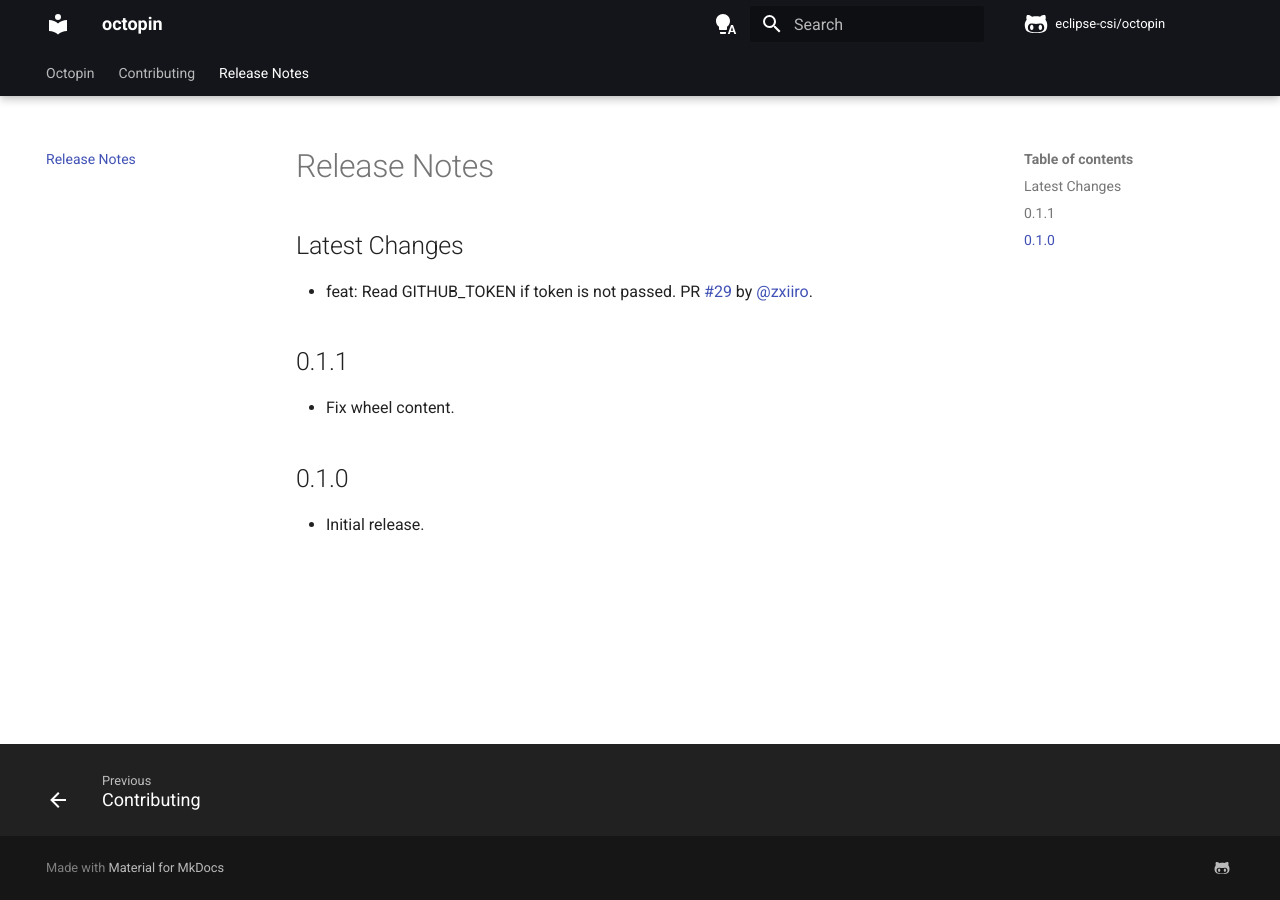
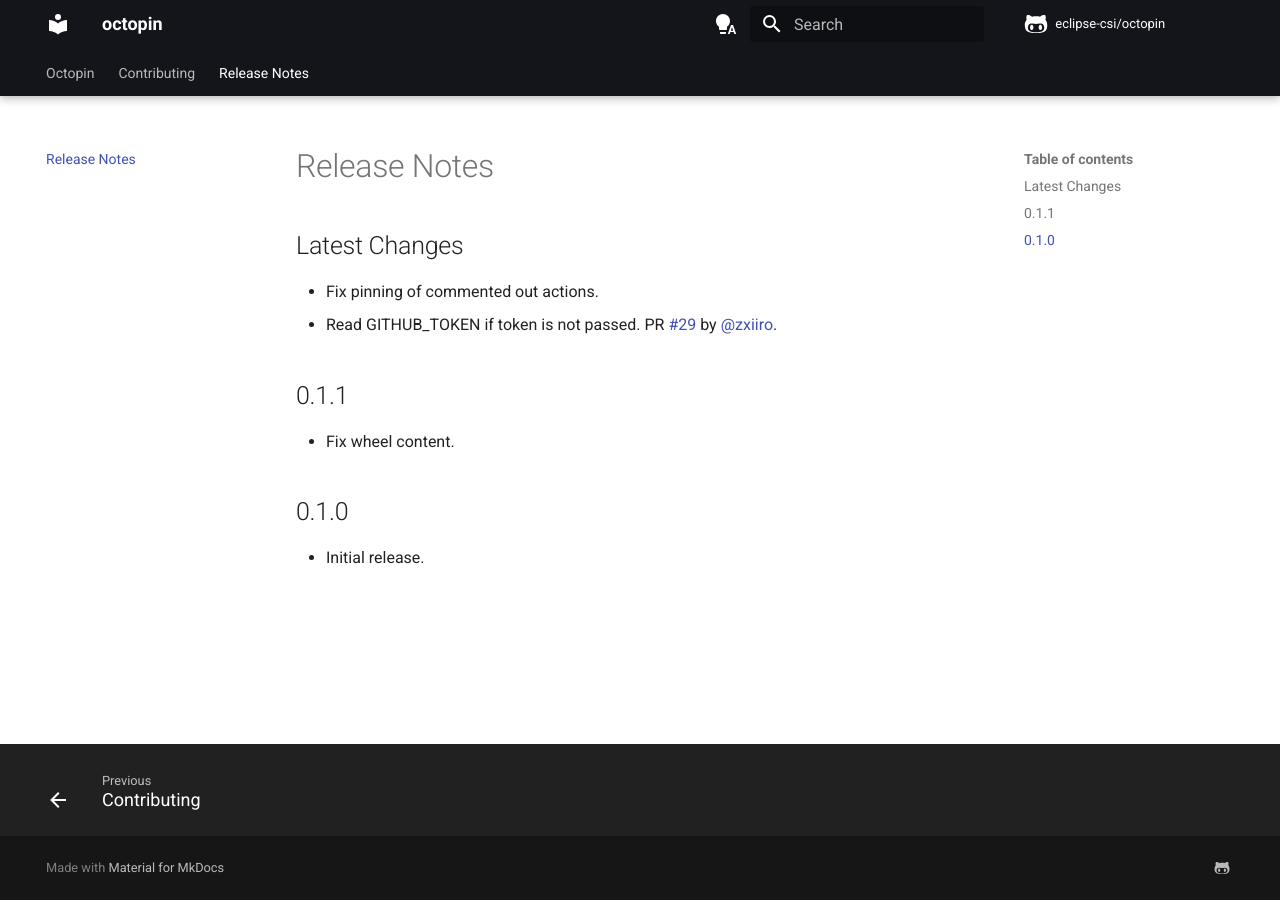
Before and after one commit to eclipse-csi/octopin, an MkDocs documentation site: the page built from docs/release-notes.md, in a window 1280 px wide. Built offline with MkDocs 1.6.1 and Material for MkDocs 9.7.7, drawn with Linux system fonts in a browser that asks for light colours; comment, search, counter and statistics services are not loaded.

Commit message:
update release notes

```diff
--- a/docs/release-notes.md
+++ b/docs/release-notes.md
@@ -2,7 +2,8 @@
 
 ## Latest Changes
 
-* feat: Read GITHUB_TOKEN if token is not passed. PR [#29](https://github.com/eclipse-csi/octopin/pull/29) by [@zxiiro](https://github.com/zxiiro).
+* Fix pinning of commented out actions.
+* Read GITHUB_TOKEN if token is not passed. PR [#29](https://github.com/eclipse-csi/octopin/pull/29) by [@zxiiro](https://github.com/zxiiro).
 
 ## 0.1.1
 
```
